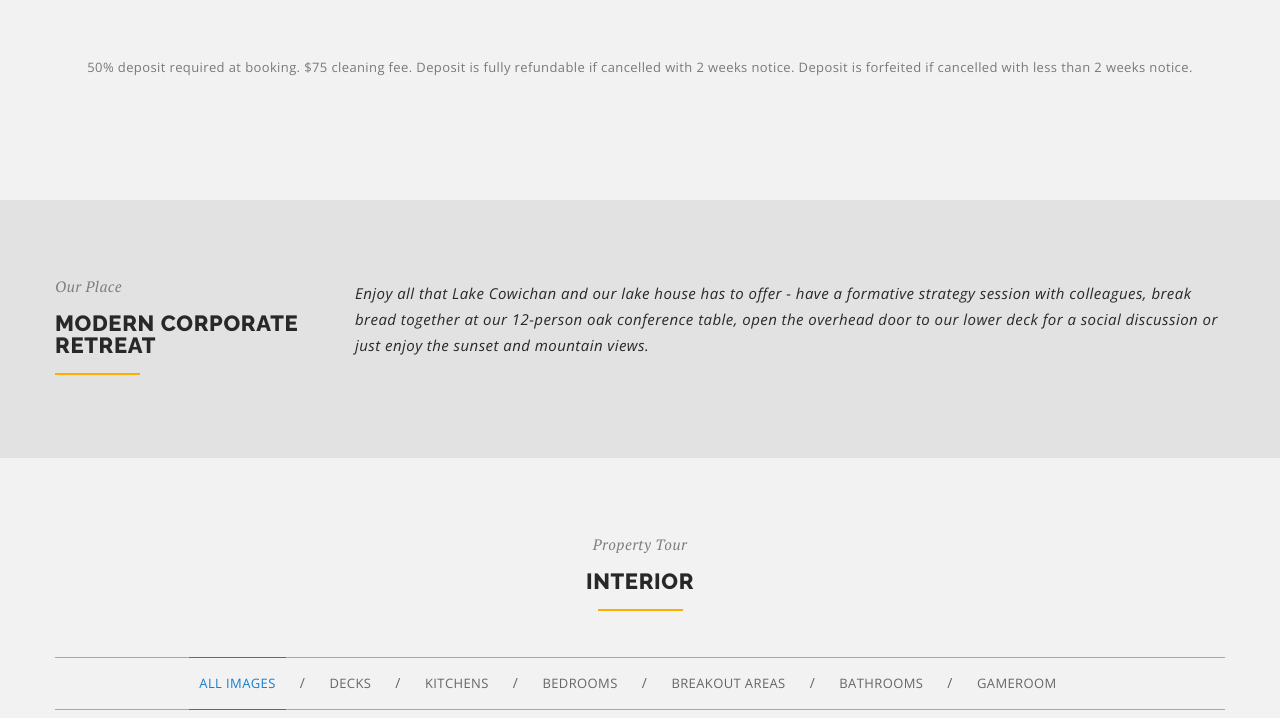
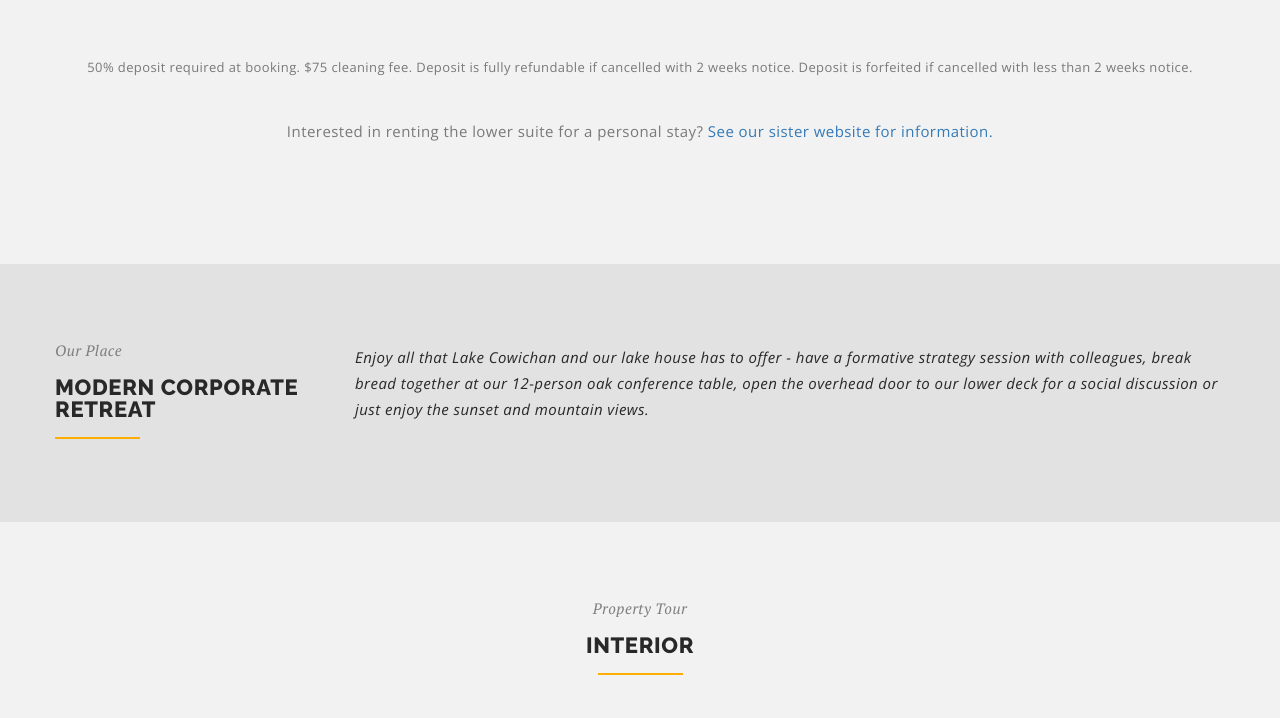
Before and after one commit to deherle/corp_retreat_website, a plain HTML site: page index.html in a window 1280 px wide. Shown: the part 2672-3390 px from the top of the page. Drawn offline with nearby package versions, Linux system fonts and the light colour scheme; some packages are replaced by stand-ins of ours.

Commit message:
Update index.html

```diff
--- a/index.html
+++ b/index.html
@@ -275,6 +275,7 @@
 		<div class="section-title text-center">
 			</br>
 			<p style="font-size: small;">50% deposit required at booking. $75 cleaning fee. Deposit is fully refundable if cancelled with 2 weeks notice. Deposit is forfeited if cancelled with less than 2 weeks notice.</p>
+			<p>Interested in renting the lower suite for a personal stay? <a target="_blank" href="https://www.lakecowichanvacation.house">See our sister website for information.</a></p>
 		</div><!-- /.section-title -->
 	</div>
 </section><!-- /#location-neighbouring -->
```
